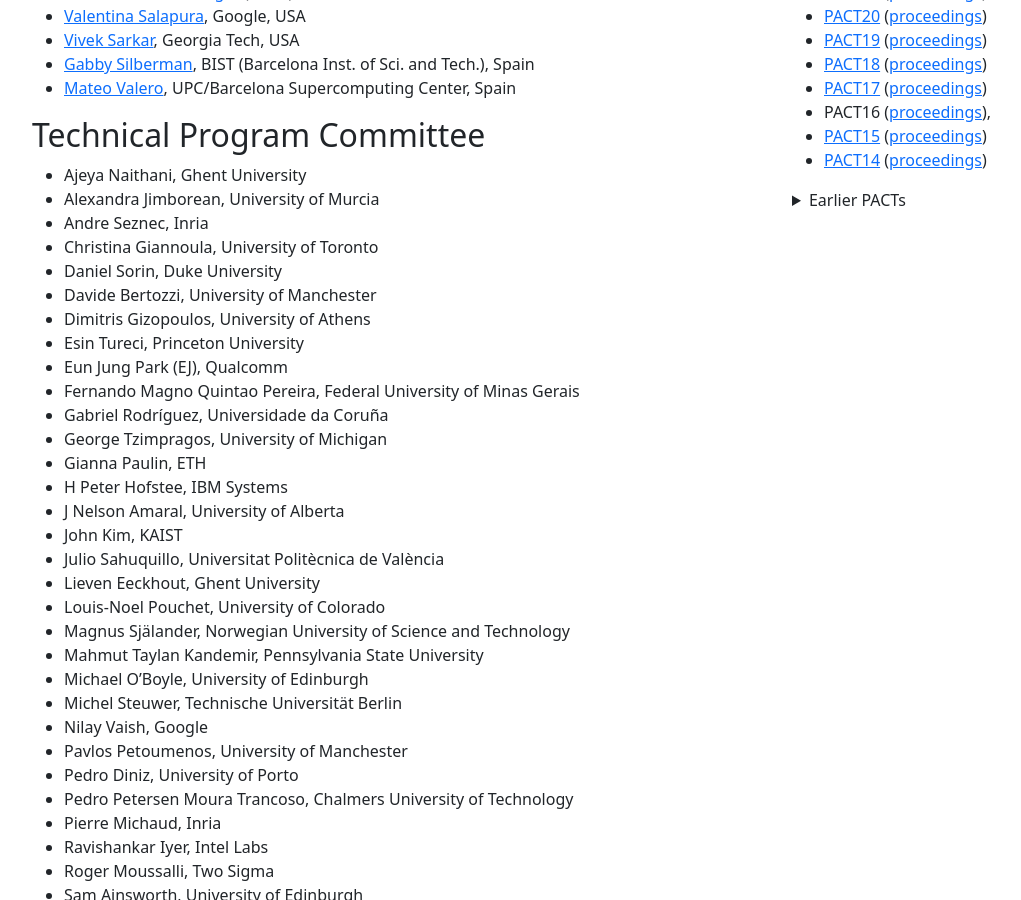
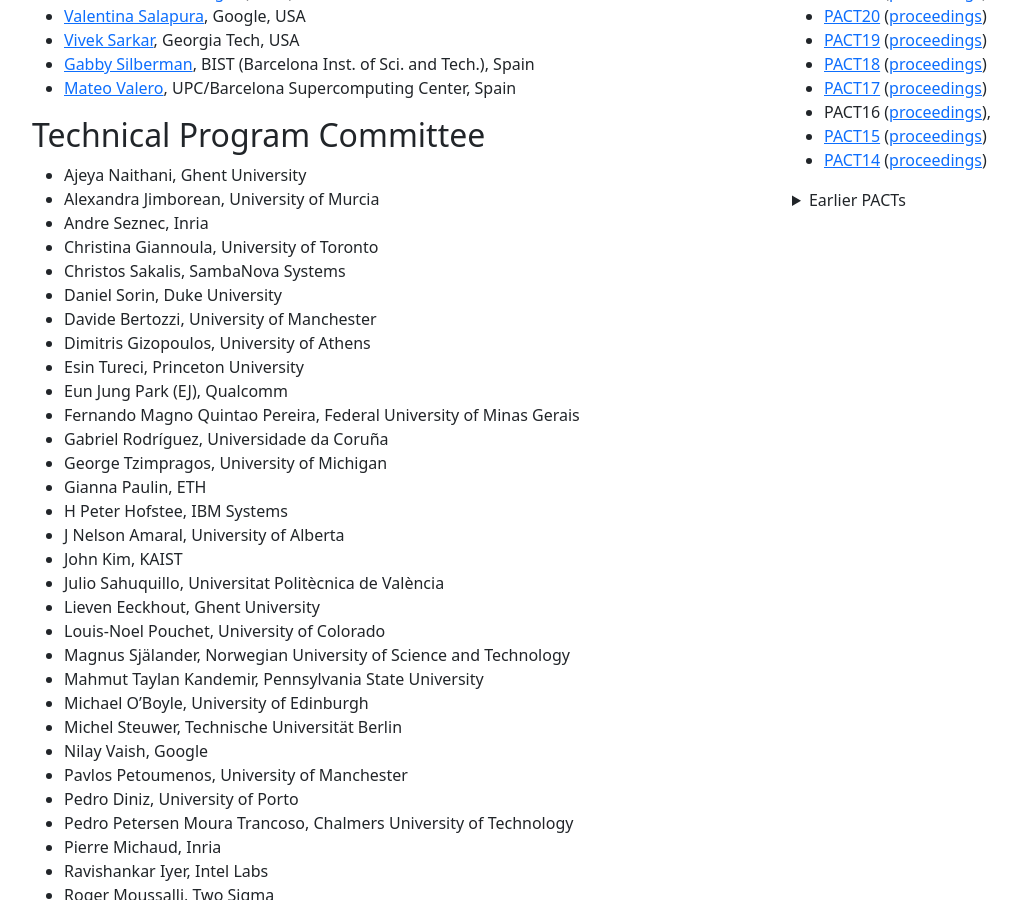
Before and after one commit to pact2024/pact2024.github.io, a Jekyll site: the page built from organization/index.md, in a window 1280 px wide and 900 px high, scrolled down 1211 px. Shown: the whole window, without its empty margins (50-1071 px from the left). Built offline with Jekyll 4.4.1, drawn with Linux system fonts in a browser that asks for light colours.

Commit message:
Update TPC

```diff
--- a/organization/index.md
+++ b/organization/index.md
@@ -68,6 +68,7 @@
 - Alexandra Jimborean, University of Murcia
 - Andre Seznec, Inria
 - Christina Giannoula, University of Toronto
+- Christos Sakalis, SambaNova Systems
 - Daniel Sorin, Duke University
 - Davide Bertozzi, University of Manchester
 - Dimitris Gizopoulos, University of Athens
```
